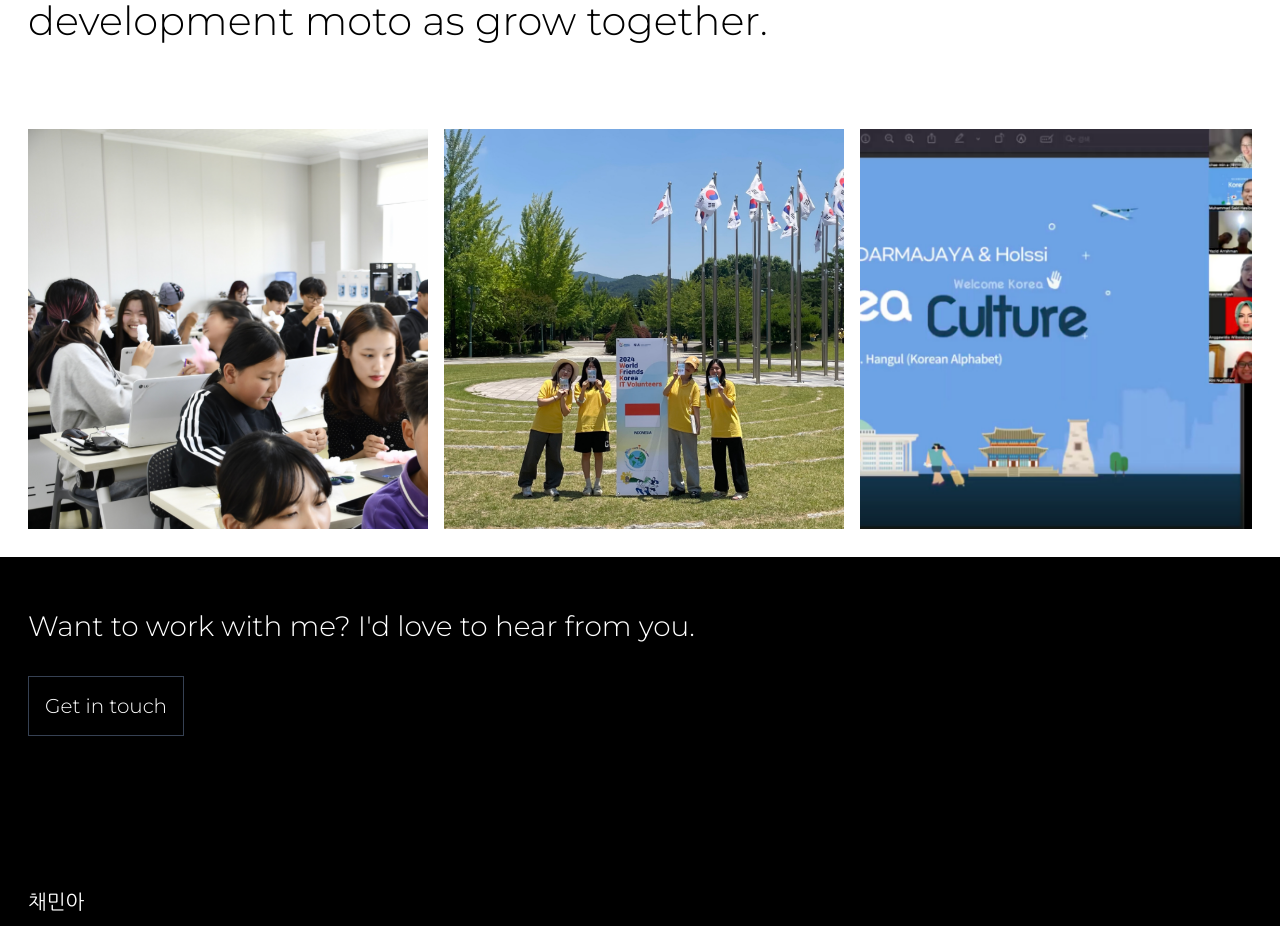
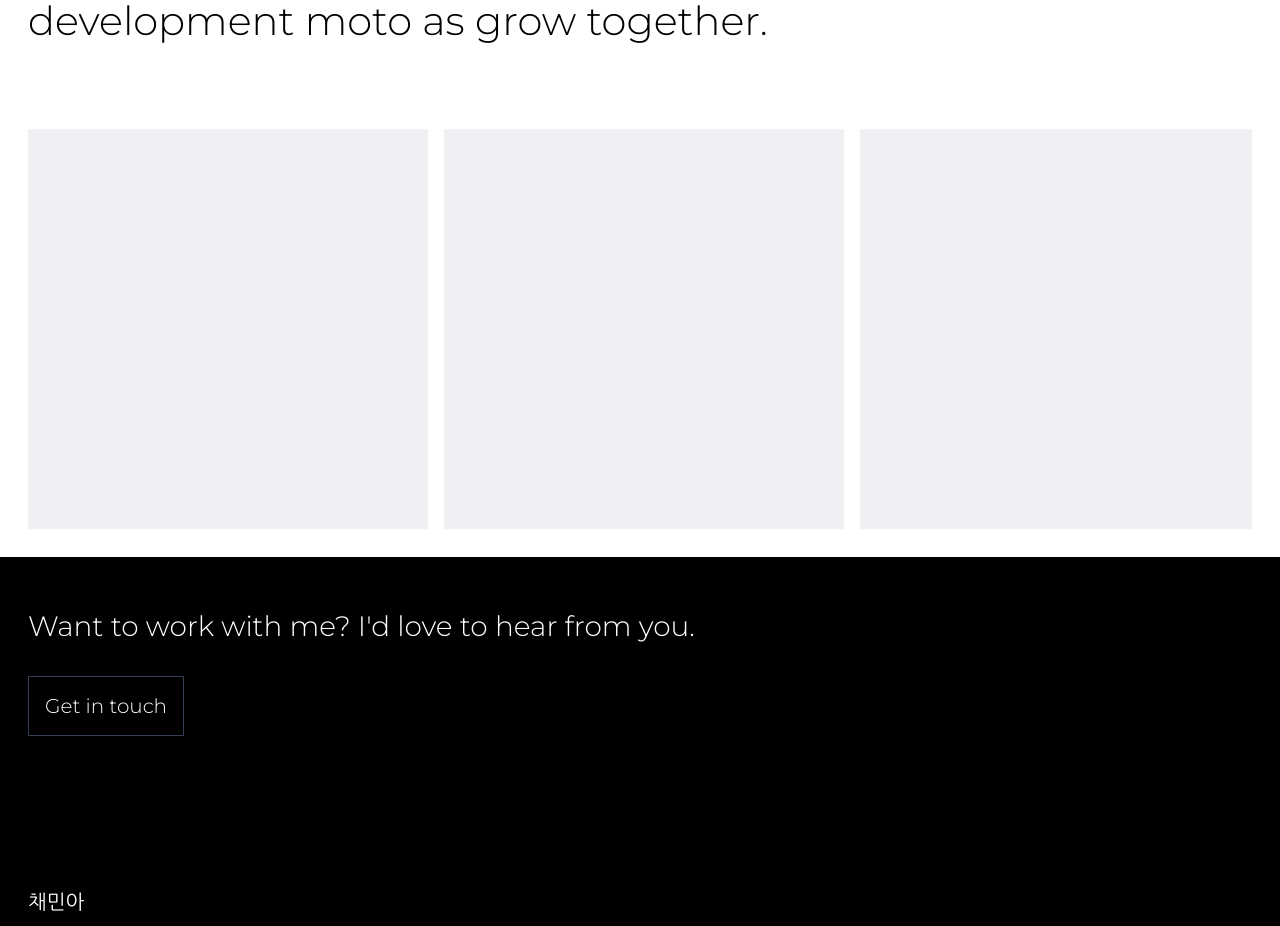
Before and after one commit to chaemina/NPortfolio, a Next.js app in the folder my-app/: page /main in a window 1280 px wide. Shown: the part 4700-5626 px from the top of the page. Built offline with nearby package versions, Linux system fonts and the light colour scheme.

Commit message:
fix : loading

```diff
--- a/my-app/shared/components/molecules/FlipCard.tsx
+++ b/my-app/shared/components/molecules/FlipCard.tsx
@@ -3,7 +3,6 @@
 import { useState } from 'react';
 import Image from 'next/image';
 import { useRouter } from 'next/navigation';
-import Text from '../atoms/Text';
 import Caption from '../atoms/Caption';
 
 interface FlipCardProps {
@@ -16,6 +15,7 @@ interface FlipCardProps {
 
 const FlipCard = ({ image, title, year, content, href }: FlipCardProps) => {
   const [flipped, setFlipped] = useState(false);
+  const [loaded, setLoaded] = useState(false);
   const router = useRouter();
 
   return (
@@ -34,7 +34,20 @@ const FlipCard = ({ image, title, year, content, href }: FlipCardProps) => {
       >
         {/* Front */}
         <div className="absolute inset-0 [backface-visibility:hidden]">
-          <Image src={image} alt={title} fill className="object-cover" />
+
+          {!loaded && (
+            <div className="absolute inset-0 animate-pulse bg-gray-200" />
+          )}
+
+          <Image
+            src={image}
+            alt={title}
+            fill
+            onLoadingComplete={() => setLoaded(true)}
+            className={`object-cover transition-opacity duration-500 ${
+              loaded ? "opacity-100" : "opacity-0"
+            }`}
+          />
         </div>
 
         {/* Back */}
@@ -64,7 +77,6 @@ const FlipCard = ({ image, title, year, content, href }: FlipCardProps) => {
               바로가기
             </button>
           )}
-
         </div>
       </div>
     </div>
--- a/my-app/shared/components/organisms/Slider.tsx
+++ b/my-app/shared/components/organisms/Slider.tsx
@@ -19,6 +19,7 @@ interface Props {
 
 const Slider = ({ items }: Props) => {
   const emblaRef = useDragCarousel();
+  const [loaded, setLoaded] = useState(false);
 
   return (
     <div
@@ -48,11 +49,17 @@ const Slider = ({ items }: Props) => {
                 />
               ) : (
                 <div className="relative w-full aspect-[16/9] rounded-lg mb-[20px]">
+                  {!loaded && (
+                   <div className="absolute inset-0 animate-pulse bg-gray-200 rounded-lg" />
+                )}
                   <Image
                     src={item.image}
                     alt={`slider image ${index}`}
                     fill
-                    className="object-contain"
+                   onLoadingComplete={() => setLoaded(true)}
+                   className={`object-contain transition-opacity duration-500 ${
+                    loaded ? "opacity-100" : "opacity-0"
+                   }`}
                   />
                 </div>
               )}
```
Lines whose indentation alone changed are shown as unchanged.
